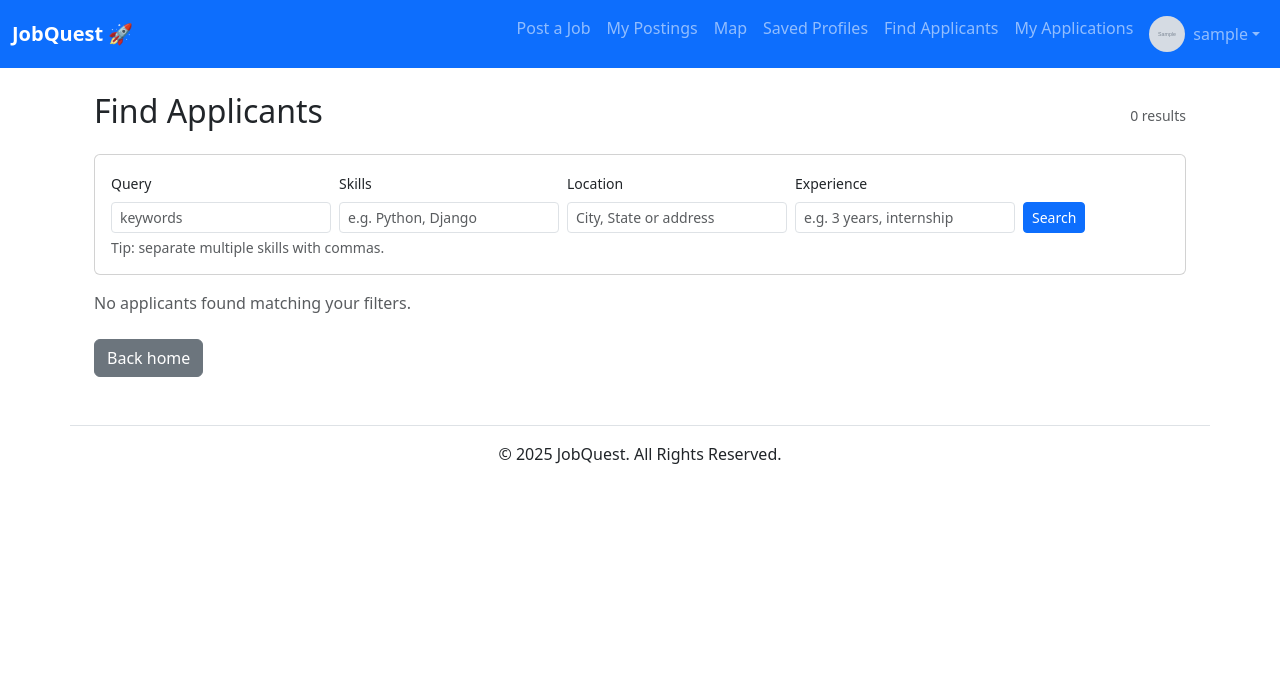
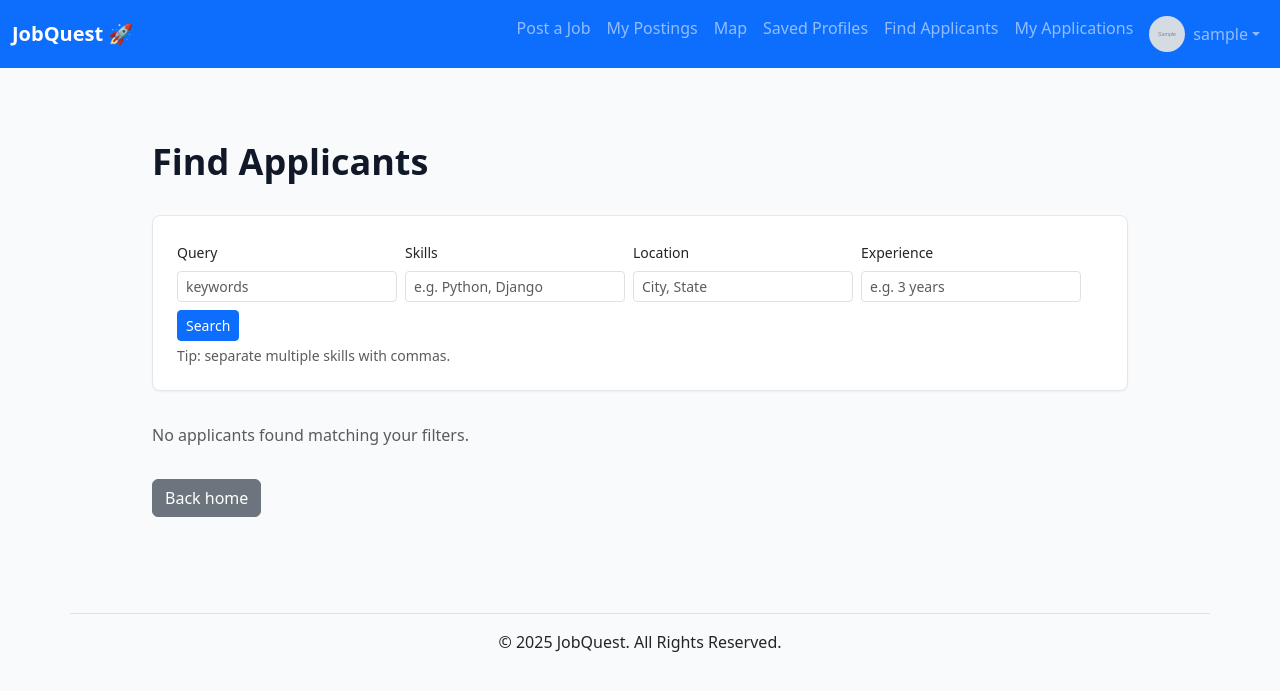
Before and after one commit to Henryli873/linkedout, a Django app: page /accounts/applicants/ in a window 1280 px wide. Shown: the top 691 px of the page. Run offline with Django 5.2, Linux system fonts and the light colour scheme; a user stored in the database is signed in; tables that the repository leaves empty hold one stand-in row (values such as "Sample post"); grey boxes marked "Sample" are stand-in pictures.

Commit message:
Adjusted Find Applicant Page, Location has issues?

```diff
--- a/accounts/templates/accounts/find_applicants.html
+++ b/accounts/templates/accounts/find_applicants.html
@@ -4,164 +4,264 @@
 
 {% block extra_css %}
 <style>
-.search-container {
-  position: relative;
+    * { margin: 0; padding: 0; box-sizing: border-box; }
+    body { background-color: #f9fafb; font-family: system-ui, sans-serif; }
+
+    .candidate-card-link {
+        display: block;
+        text-decoration: none; /* remove underline */
+        color: inherit;        /* use normal text color */
     }
 
+    .candidate-card-link:hover .candidate-card {
+        box-shadow: 0 4px 12px rgba(0,0,0,0.15);
+        transform: translateY(-2px);
+        transition: all 0.2s ease-in-out;
+    }
+
+
+    .page-container {
+        max-width: 1024px;
+        margin: 0 auto;
+        padding: 48px 24px;
+    }
+
+    h1 {
+        font-size: 2.25rem;
+        font-weight: 800;
+        color: #111827;
+        margin-bottom: 32px;
+    }
+
+    .search-card {
+        background: #ffffff;
+        padding: 24px;
+        border-radius: 8px;
+        border: 1px solid #e5e7eb;
+        margin-bottom: 32px;
+        box-shadow: 0 1px 2px rgba(0,0,0,0.05);
+    }
+
+    .search-container { position: relative; }
     .autocomplete-dropdown {
-  position: absolute;
-  top: 100%;
-  left: 0;
-  right: 0;
-  background: white;
-  border: 1px solid #ccc;
-  border-top: none;
-  max-height: 200px;
-  overflow-y: auto;
-  z-index: 1000;
+      position: absolute; top: 100%; left: 0; right: 0;
+      background: white; border: 1px solid #ccc; border-top: none;
+      max-height: 200px; overflow-y: auto; z-index: 1000;
       display: none;
     }
+    .autocomplete-item { padding: 8px 12px; cursor: pointer; border-bottom: 1px solid #eee; }
+    .autocomplete-item:hover { background-color: #f8f9fa; }
+    .autocomplete-item.selected { background-color: #007bff; color: white; }
 
-.autocomplete-item {
-  padding: 8px 12px;
-  cursor: pointer;
-  border-bottom: 1px solid #eee;
+    .candidates-list {
+        display: flex;
+        flex-direction: column;
+        gap: 16px;
     }
 
-.autocomplete-item:hover {
-  background-color: #f8f9fa;
+    .candidate-card {
+        background-color: #ffffff;
+        padding: 24px;
+        border-radius: 8px;
+        border: 1px solid #e5e7eb;
+        box-shadow: 0 1px 2px rgba(0,0,0,0.05);
+        transition: box-shadow 0.2s;
+    }
+    .candidate-card:hover {
+        box-shadow: 0 4px 6px rgba(0,0,0,0.1);
     }
 
-.autocomplete-item.selected {
-  background-color: #007bff;
-  color: white;
+    .candidate-name {
+        font-size: 1.25rem;
+        font-weight: 600;
+        color: #111827;
+        margin-bottom: 4px;
+    }
+
+    .candidate-title {
+        font-size: 1rem;
+        color: #374151;
+        margin-bottom: 12px;
+    }
+
+    .candidate-info {
+        font-size: 0.875rem;
+        color: #4b5563;
+        margin-bottom: 16px;
+    }
+
+    .separator {
+        margin: 0 8px;
+        color: #d1d5db;
+    }
+
+    .skills-container {
+        display: flex;
+        gap: 8px;
+        flex-wrap: wrap;
+    }
+    .skill-badge {
+        padding: 6px 12px;
+        background-color: #dbeafe;
+        color: #1d4ed8;
+        border-radius: 9999px;
+        font-size: 0.875rem;
+        font-weight: 500;
+    }
+
+    .view-button {
+        margin-top: 16px;
+        padding: 6px 12px;
+        font-size: 0.875rem;
+        border-radius: 6px;
+        border: 1px solid #3b82f6;
+        color: #3b82f6;
+        background: white;
+        cursor: pointer;
+        transition: 0.2s;
+        text-decoration: none;
+    }
+    .view-button:hover {
+        background: #eff6ff;
     }
 </style>
 {% endblock %}
 
 {% block content %}
-<div class="container mt-4">
-  <div class="d-flex justify-content-between align-items-center">
-    <h2>Find Applicants</h2>
-    <div class="text-muted small">{{ profiles|length }} results</div>
-  </div>
+<div class="page-container">
 
-  <div class="card mt-3">
-    <div class="card-body">
+    <h1>Find Applicants</h1>
+
+    <div class="search-card">
         <form method="get" class="row gx-2 gy-2 align-items-end">
             <div class="col-auto">
                 <label class="form-label small">Query</label>
                 <input type="text" name="q" value="{{ q }}" class="form-control form-control-sm" placeholder="keywords">
             </div>
+
             <div class="col-auto">
                 <label class="form-label small">Skills</label>
                 <input type="text" name="skills" value="{{ skills }}" class="form-control form-control-sm" placeholder="e.g. Python, Django">
             </div>
+
             <div class="col-auto">
                 <label class="form-label small">Location</label>
                 <div class="search-container">
-            <input type="text" name="location" value="{{ location }}" class="form-control form-control-sm" placeholder="City, State or address" autocomplete="off">
+                    <input type="text" name="location" value="{{ location }}" class="form-control form-control-sm" placeholder="City, State" autocomplete="off">
                     <div class="autocomplete-dropdown"></div>
                 </div>
             </div>
+
             <div class="col-auto">
                 <label class="form-label small">Experience</label>
-          <input type="text" name="experience" value="{{ experience }}" class="form-control form-control-sm" placeholder="e.g. 3 years, internship">
+                <input type="text" name="experience" value="{{ experience }}" class="form-control form-control-sm" placeholder="e.g. 3 years">
             </div>
+
             <div class="col-auto">
                 <button type="submit" class="btn btn-primary btn-sm">Search</button>
             </div>
         </form>
+
         <div class="form-text mt-1">Tip: separate multiple skills with commas.</div>
-    </div>
     </div>
 
     {% if profiles %}
-    <div class="row gy-3 mt-3">
+<div class="candidates-list">
     {% for p in profiles %}
-        <div class="col-12">
-          <div class="card">
-            <div class="card-body d-flex justify-content-between align-items-start">
-              <div>
-                <h5 class="mb-1">{{ p.user.get_full_name|default:p.user.username }}</h5>
-                {% if p.headline_visible and p.headline %}
-                  <div class="text-muted small">{{ p.headline }}</div>
+        <a href="{% url 'accounts:profile_detail' p.user.username %}" class="candidate-card-link">
+            <div class="candidate-card">
+
+                <!-- NAME -->
+                <h2 class="candidate-name">
+                    {{ p.user.get_full_name|default:p.user.username }}
+                </h2>
+
+                <!-- DESIRED POSITIONS -->
+                {% if p.desired_positions_list %}
+                <div class="candidate-desired-positions">
+                    <strong>Desired Position{{ p.desired_positions_list|length|pluralize }}:</strong>
+                    <ul>
+                        {% for pos in p.desired_positions_list %}
+                            <li>{{ pos }}</li>
+                        {% endfor %}
+                    </ul>
+                </div>
                 {% endif %}
-                <div class="mt-2">
-                  {% if p.skills_visible and p.skills %}
-                    <div><strong>Skills:</strong> {{ p.skills }}</div>
+
+                <!-- EXPERIENCE -->
+                {% if p.experience_visible and p.experience %}
+                <div class="candidate-experience">
+                    <strong>Experience:</strong>
+                    <p>{{ p.experience }}</p>
+                </div>
                 {% endif %}
-                  {% if p.experience_visible and p.experience %}
-                    <div class="mt-1"><strong>Experience:</strong> {{ p.experience|truncatechars:160 }}</div>
+
+                <!-- LOCATION -->
+                {% if p.location %}
+                <div class="candidate-location">
+                    <strong>Location:</strong> {{ p.location }}
+                </div>
                 {% endif %}
-                  {% if p.education_visible and p.education %}
-                    <div class="mt-1"><strong>Education:</strong> {{ p.education|truncatechars:120 }}</div>
-                  {% endif %}
-                  {% if p.location %}
-                    <div class="mt-1 text-muted small">{{ p.location }}</div>
-                  {% endif %}
+
+                <!-- SKILLS -->
+                {% if p.skills_visible and p.skill_list %}
+                <div class="skills-container">
+                    <strong>Skills:</strong>
+                    <div class="skill-badges">
+                        {% for skill in p.skill_list %}
+                            <span class="skill-badge">{{ skill }}</span>
+                        {% endfor %}
                     </div>
                 </div>
-              <div class="ms-3 d-flex flex-column align-items-end">
-                <a href="{% url 'accounts:profile_detail' p.user.username %}" class="btn btn-outline-primary btn-sm mb-2">View Profile</a>
+                {% endif %}
+
             </div>
-            </div>
-          </div>
-        </div>
+        </a>
     {% endfor %}
 </div>
 {% else %}
-    <p class="text-muted mt-3">No applicants found matching your filters.</p>
+<p class="text-muted">No applicants found matching your filters.</p>
 {% endif %}
 
-  <div class="mt-4">
+
+    <div style="margin-top: 32px;">
         <a href="/" class="btn btn-secondary">Back home</a>
     </div>
+
 </div>
 {% endblock %}
 
 {% block extra_js %}
 <script>
-// MapBox API functions
 async function searchAddresses(query, limit = 5) {
   if (query.length < 3) return [];
   const MAPBOX_TOKEN = 'pk.eyJ1IjoiaGFpaGxlIiwiYSI6ImNtZnZkZWF0azA2YmkyeXBqOW15MnpyYmsifQ._VgiLAueIm7KWmZLY5hGTQ';
 
-  if (!MAPBOX_TOKEN || MAPBOX_TOKEN === 'YOUR_MAPBOX_TOKEN') return [];
-
+  if (!MAPBOX_TOKEN) return [];
   try {
     const url = `https://api.mapbox.com/geocoding/v5/mapbox.places/${encodeURIComponent(query)}.json?access_token=${MAPBOX_TOKEN}&limit=${limit}&autocomplete=true`;
     const res = await fetch(url);
     const data = await res.json();
-    if (data.features) {
-      return data.features.map(item => ({
+    return data.features?.map(item => ({
       display_name: item.place_name,
       lat: item.center[1],
       lon: item.center[0]
-      }));
-    }
-    return [];
-  } catch (error) { return []; }
+    })) || [];
+  } catch { return []; }
 }
 
-// Autocomplete for location input
 const locationInput = document.querySelector('input[name="location"]');
 const dropdown = document.querySelector('.autocomplete-dropdown');
 let searchTimeout;
 
 if (locationInput && dropdown) {
-  locationInput.addEventListener('input', async function(e) {
+  locationInput.addEventListener('input', function(e) {
     clearTimeout(searchTimeout);
     const query = e.target.value.trim();
-
-    if (query.length < 3) {
-      dropdown.style.display = 'none';
-      return;
-    }
+    if (query.length < 3) { dropdown.style.display = 'none'; return; }
 
     searchTimeout = setTimeout(async () => {
       const suggestions = await searchAddresses(query);
-
       dropdown.innerHTML = '';
       if (suggestions.length > 0) {
         suggestions.forEach(suggestion => {
@@ -172,20 +272,15 @@ if (locationInput && dropdown) {
           dropdown.appendChild(item);
         });
         dropdown.style.display = 'block';
-      } else {
-        dropdown.style.display = 'none';
-      }
+      } else dropdown.style.display = 'none';
     }, 300);
   });
 
-  locationInput.addEventListener('blur', function() {
-    setTimeout(() => dropdown.style.display = 'none', 150);
-  });
-
-  locationInput.addEventListener('focus', function() {
-    if (dropdown.children.length > 0) {
-      dropdown.style.display = 'block';
-    }
+  locationInput.addEventListener('blur', () =>
+    setTimeout(() => dropdown.style.display = 'none', 150)
+  );
+  locationInput.addEventListener('focus', () => {
+    if (dropdown.children.length > 0) dropdown.style.display = 'block';
   });
 }
 
--- a/accounts/views.py
+++ b/accounts/views.py
@@ -194,6 +194,7 @@ def find_applicants(request):
 	skills_q = request.GET.get('skills', '').strip()
 	location = request.GET.get('location', '').strip()
 	experience_q = request.GET.get('experience', '').strip()
+	desired_position_q = request.GET.get('desired_position', '').strip()
 
 	qs = Profile.objects.filter(is_recruiter=False)
 
@@ -227,13 +228,20 @@ def find_applicants(request):
 
 	qs = qs.select_related('user').order_by('user__username')
 
+	for p in qs:
+		p.skill_list = p.skills.split(",") if p.skills else []
+		p.desired_positions_list = (
+			[t.strip() for t in p.desired_positions.split(",")]
+			if p.desired_positions else []
+		)
+
 	return render(request, 'accounts/find_applicants.html', {
 		'profiles': qs,
 		'q': q,
 		'skills': skills_q,
 		'location': location,
 		'experience': experience_q,
-	})
+		'desired_position': desired_position_q,})
 
 class CustomLoginView(LoginView):
 	template_name = 'registration/login.html'
```
Lines whose indentation alone changed are shown as unchanged.
